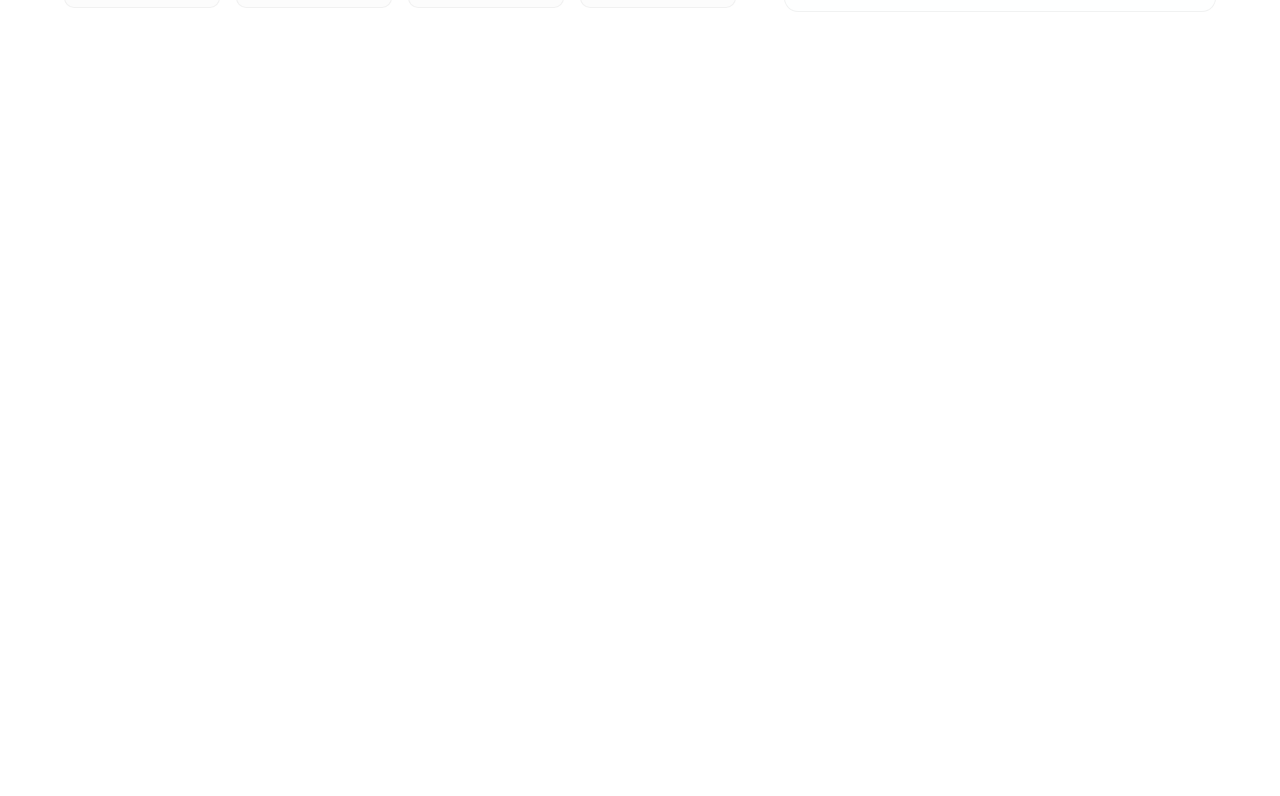
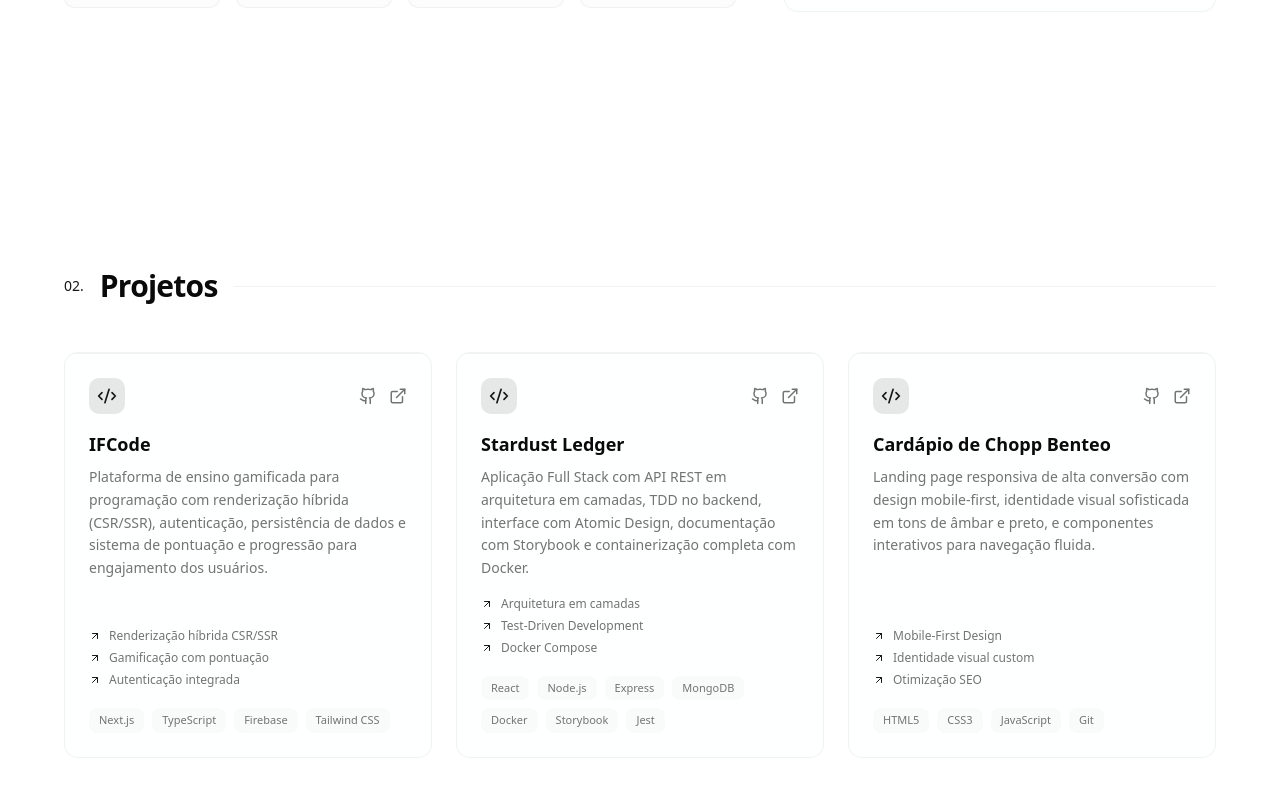
Before and after one commit to HenriqueSagawa/portfolio, a Next.js app: page / in a window 1280 px wide. Shown: the part 1472-2268 px from the top of the page. Before the commit the page ends 1612 px from the top, so only its background shows below. Built offline with nearby package versions, Linux system fonts and the light colour scheme.

Commit message:
add projects component

```diff
--- a/app/page.tsx
+++ b/app/page.tsx
@@ -1,6 +1,7 @@
 import { Hero } from "@/components/hero";
 import { Header } from "@/components/header";
 import { About } from "@/components/about";
+import { Projects } from "@/components/projects";
 
 export default function Home() {
   return (
@@ -9,6 +10,7 @@ export default function Home() {
       <main>
         <Hero />
         <About />
+        <Projects />
       </main>
     </div>
   );
--- /dev/null
+++ b/components/projects.tsx
@@ -0,0 +1,173 @@
+"use client"
+
+import { useScrollAnimation } from "@/hooks/use-scroll-animation"
+import { ExternalLink, Github, ArrowUpRight } from "lucide-react"
+
+const projects = [
+  {
+    title: "IFCode",
+    description:
+      "Plataforma de ensino gamificada para programação com renderização híbrida (CSR/SSR), autenticação, persistência de dados e sistema de pontuação e progressão para engajamento dos usuários.",
+    techs: ["Next.js", "TypeScript", "Firebase", "Tailwind CSS"],
+    github: "https://github.com/HenriqueSagawa/ifcode",
+    highlights: [
+      "Renderização híbrida CSR/SSR",
+      "Gamificação com pontuação",
+      "Autenticação integrada",
+    ],
+  },
+  {
+    title: "Stardust Ledger",
+    description:
+      "Aplicação Full Stack com API REST em arquitetura em camadas, TDD no backend, interface com Atomic Design, documentação com Storybook e containerização completa com Docker.",
+    techs: ["React", "Node.js", "Express", "MongoDB", "Docker", "Storybook", "Jest"],
+    github: "https://github.com/HenriqueSagawa/stardust-ledger",
+    highlights: [
+      "Arquitetura em camadas",
+      "Test-Driven Development",
+      "Docker Compose",
+    ],
+  },
+  {
+    title: "Cardápio de Chopp Benteo",
+    description:
+      "Landing page responsiva de alta conversão com design mobile-first, identidade visual sofisticada em tons de âmbar e preto, e componentes interativos para navegação fluida.",
+    techs: ["HTML5", "CSS3", "JavaScript", "Git"],
+    github: "https://github.com/HenriqueSagawa/Projeto-Chopp-Benteo",
+    highlights: [
+      "Mobile-First Design",
+      "Identidade visual custom",
+      "Otimização SEO",
+    ],
+  },
+]
+
+export function Projects() {
+  const { ref, isVisible } = useScrollAnimation(0.1)
+
+  return (
+    <section id="projetos" className="relative px-6 py-24 md:py-32">
+      <div
+        ref={ref}
+        className="mx-auto max-w-6xl"
+        style={{
+          opacity: isVisible ? 1 : 0,
+          transform: isVisible ? "translateY(0)" : "translateY(30px)",
+          transition: "all 0.8s cubic-bezier(0.16, 1, 0.3, 1)",
+        }}
+      >
+        <div className="mb-12 flex items-center gap-4">
+          <span className="font-mono text-sm text-primary">02.</span>
+          <h2 className="text-2xl font-bold tracking-tight md:text-3xl">
+            Projetos
+          </h2>
+          <div className="hidden h-px flex-1 bg-border/50 md:block" />
+        </div>
+
+        <div className="grid gap-6 md:grid-cols-2 lg:grid-cols-3">
+          {projects.map((project, index) => (
+            <article
+              key={project.title}
+              className="group relative flex flex-col overflow-hidden rounded-xl border border-border/50 bg-card/50 transition-all duration-500 hover:border-primary/20 hover:bg-card hover:shadow-xl hover:shadow-primary/5"
+              style={{
+                opacity: isVisible ? 1 : 0,
+                transform: isVisible ? "translateY(0)" : "translateY(40px)",
+                transition: `all 0.6s cubic-bezier(0.16, 1, 0.3, 1) ${index * 0.15}s`,
+              }}
+            >
+              {/* Card header gradient line */}
+              <div className="h-px w-full bg-border/50 transition-colors duration-500 group-hover:bg-primary/40" />
+
+              <div className="flex flex-1 flex-col p-6">
+                {/* Top row */}
+                <div className="mb-4 flex items-center justify-between">
+                  <div className="rounded-lg bg-primary/10 p-2 text-primary">
+                    <Code2Icon />
+                  </div>
+                  <div className="flex items-center gap-3">
+                    <a
+                      href={project.github}
+                      target="_blank"
+                      rel="noopener noreferrer"
+                      aria-label={`GitHub de ${project.title}`}
+                      className="text-muted-foreground transition-colors hover:text-foreground"
+                    >
+                      <Github size={18} />
+                    </a>
+                    <a
+                      href={project.github}
+                      target="_blank"
+                      rel="noopener noreferrer"
+                      aria-label={`Ver projeto ${project.title}`}
+                      className="text-muted-foreground transition-colors hover:text-primary"
+                    >
+                      <ExternalLink size={18} />
+                    </a>
+                  </div>
+                </div>
+
+                {/* Title */}
+                <h3 className="mb-2 text-lg font-bold text-foreground transition-colors group-hover:text-primary">
+                  {project.title}
+                </h3>
+
+                {/* Description */}
+                <p className="mb-4 flex-1 text-sm leading-relaxed text-muted-foreground">
+                  {project.description}
+                </p>
+
+                {/* Highlights */}
+                <ul className="mb-5 space-y-1.5">
+                  {project.highlights.map((highlight) => (
+                    <li
+                      key={highlight}
+                      className="flex items-center gap-2 text-xs text-muted-foreground"
+                    >
+                      <ArrowUpRight
+                        size={12}
+                        className="text-primary"
+                      />
+                      {highlight}
+                    </li>
+                  ))}
+                </ul>
+
+                {/* Tech tags */}
+                <div className="flex flex-wrap gap-2">
+                  {project.techs.map((tech) => (
+                    <span
+                      key={tech}
+                      className="rounded-md bg-secondary/50 px-2.5 py-1 font-mono text-[11px] text-muted-foreground transition-colors group-hover:text-foreground"
+                    >
+                      {tech}
+                    </span>
+                  ))}
+                </div>
+              </div>
+            </article>
+          ))}
+        </div>
+      </div>
+    </section>
+  )
+}
+
+function Code2Icon() {
+  return (
+    <svg
+      xmlns="http://www.w3.org/2000/svg"
+      width="20"
+      height="20"
+      viewBox="0 0 24 24"
+      fill="none"
+      stroke="currentColor"
+      strokeWidth="2"
+      strokeLinecap="round"
+      strokeLinejoin="round"
+    >
+      <path d="m18 16 4-4-4-4" />
+      <path d="m6 8-4 4 4 4" />
+      <path d="m14.5 4-5 16" />
+    </svg>
+  )
+}
```
